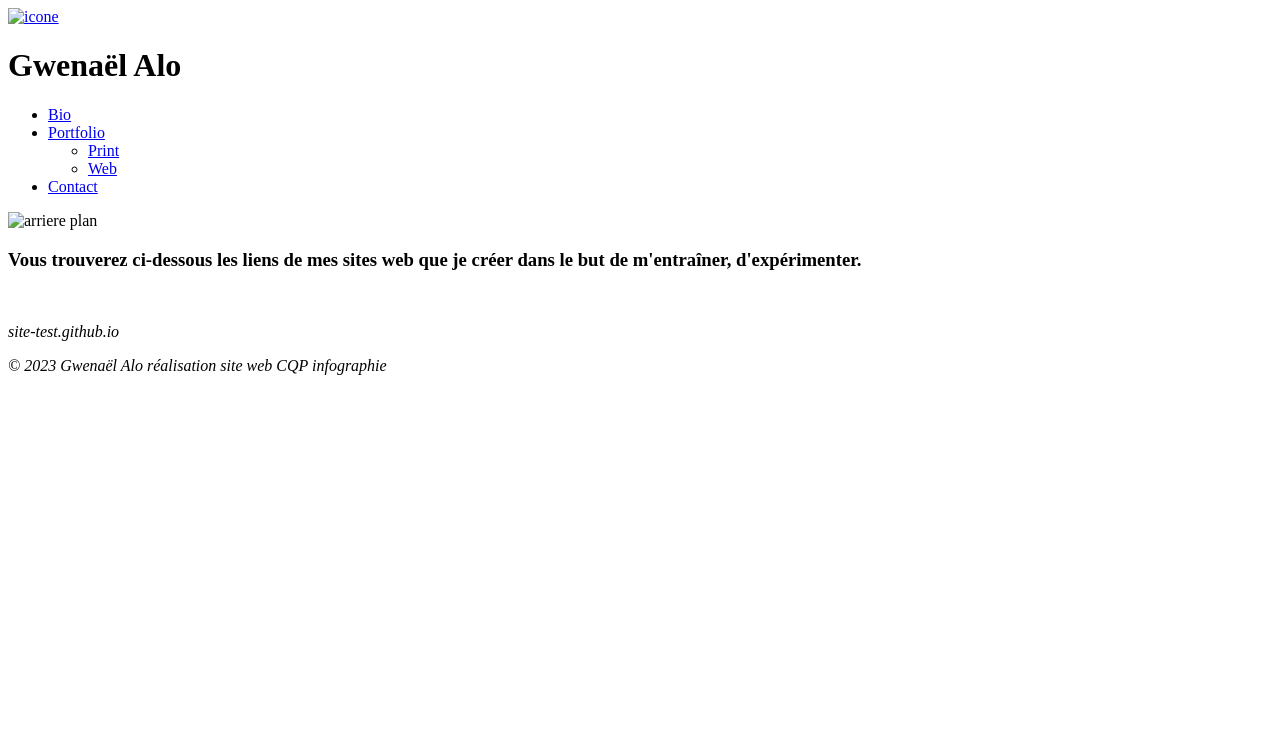
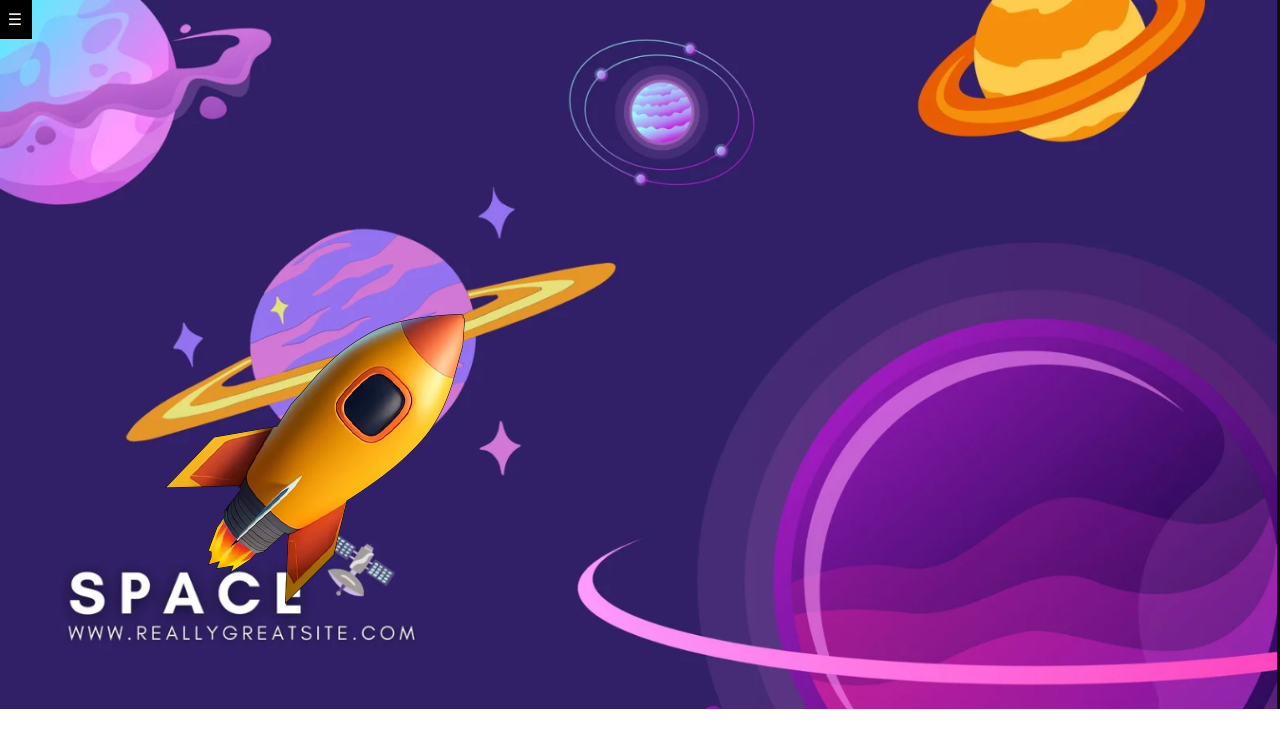
Before and after one commit to GwenaelAlo/GwenaelAlo-sitetest.github.io, a plain HTML site: page accueil.html in a window 1280 px wide. Drawn offline with Linux system fonts and the light colour scheme.

Commit message:
accueil.html

```diff
--- a/accueil.html
+++ b/accueil.html
@@ -2,81 +2,31 @@
 <html lang="fr">
 <head>
 <meta http-equiv="Content-Type" content="text/html; charset=utf-8">
-<meta name="viewport" content="width=device-width, initial-scale=1.0">
 <title>Page vierge en html5</title>
-<link rel="stylesheet" type="text/css" href="stylesweb.css">
+<link rel="stylesheet" type="text/css" href="stylesaccueil.css">
 </head>
+
 
 <body>
 
-<header>
-
-	<div id="house">
-		<a href="index.html"><img src="accueil.png" alt="icone" width="50"></a>
-	</div>
-
-<h1>Gwenaël Alo</h1>
+ <!-- Menu sur le côté -->
+  <div class="menu">
+    <!-- Utilisation d'une checkbox -->
+    <input type="checkbox" id="hamburger">
+    <!-- Label de la checkbox -->
+    <label id="hamburger-logo" for="hamburger">☰</label>
 
 
+    <!-- Le reste du menu -->
+    <nav>
+      <a href="#">Page d'accueil</a>
+      <a href="#">Information</a>
+      <a href="#">À propos</a>
+      <a href="#">Contact</a>
+    </nav>
+  </div>
 
 
-
-<!-- début menu déroulant -->
-<nav>
-
-	<ul>
-
-		<li><a href="bio.html">Bio</a></li>
-
-		<li class="deroulant"><a href="#">Portfolio</a>
-
-		<ul class="sous">
-			<li><a href="portfolio.html">Print</a></li>
-			<li><a href="web.html">Web</a></li>
-		</ul>
-
-		<li><a href="contact.html">Contact</a></li>
-
-	</ul>
-	</li>
-</nav>
-
-<!-- Fin menu déroulant -->
-
-</header>
-
-
-<div id="tableau">
-
-<img src="tableau.jpg" alt="arriere plan">
-
-
+<div class="container">
+	<div class="fusee"></div>
 </div>
-
-
-<section>
-	<article>
-
-<h3>Vous trouverez ci-dessous les liens de mes sites web que je créer dans le but de m'entraîner, d'expérimenter.</h3><br/>
-<p><em>site-test.github.io<em><p>
-
-	</article>
-
-</section>
-
-
-<footer>
-<p>	&#169; 2023 Gwenaël Alo réalisation site web CQP infographie </p>
-
-
-
-</footer>
-
-
-
-
-
-
-
-</body>
-</html>
```
